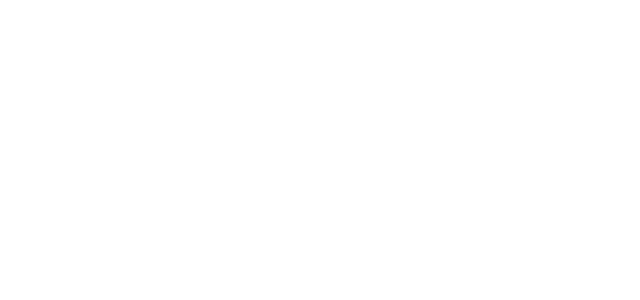
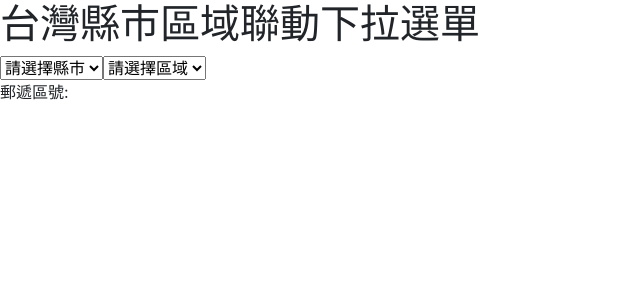
Before and after one commit to terry19970422/React, a React (Create React App) app: page / in a window 1280 px wide. Shown: the top 300 px of the page, without its empty margins (0-640 px from the left). Built offline with nearby package versions, Linux system fonts and the light colour scheme.

Commit message:
台灣全區地址串連

```diff
--- a/src/ex-0715-1/TWZipcode.js
+++ b/src/ex-0715-1/TWZipcode.js
@@ -1,10 +1,63 @@
+import { useState } from 'react'
+import { countries, postcodes, townships } from './townships'
+
 function TWZipcode() {
   const counties = ['台北市', '桃園市']
-  const townships = [
+  const township = [
     ['中正區', '大同區', '中山區'],
     ['中壢區', '平鎮區', '龍潭區'],
   ]
-  return <></>
+
+  //代表目前被選中縣市的索引值
+  const [countryIndex, setCountryIndex] = useState(-1)
+
+  const [townshipIndex, setTownshipIndex] = useState()
+
+  return (
+    <>
+      <h1>台灣縣市區域聯動下拉選單</h1>
+      <select
+        value={countryIndex}
+        onChange={(e) => {
+          setCountryIndex(Number(e.target.value))
+
+          setTownshipIndex(-1)
+        }}
+      >
+        <option value="-1">請選擇縣市</option>
+        {countries.map((v, i) => {
+          return (
+            <option key={i} value={i}>
+              {v}
+            </option>
+          )
+        })}
+      </select>
+      <select
+        value={townshipIndex}
+        onChange={(e) => {
+          setTownshipIndex(Number(e.target.value))
+        }}
+      >
+        <option value="-1">請選擇區域</option>
+        {/* 當有選擇縣市(countryIndex >)時才要作map，呈現其它的區域選項 */}
+        {countryIndex > -1 &&
+          townships[countryIndex].map((v, i) => {
+            return (
+              <option key={i} value={i}>
+                {v}
+              </option>
+            )
+          })}
+      </select>
+      <p>
+        郵遞區號:
+        {countryIndex > -1 &&
+          townshipIndex > -1 &&
+          postcodes[countryIndex][townshipIndex]}
+      </p>
+    </>
+  )
 }
 
 export default TWZipcode
```
